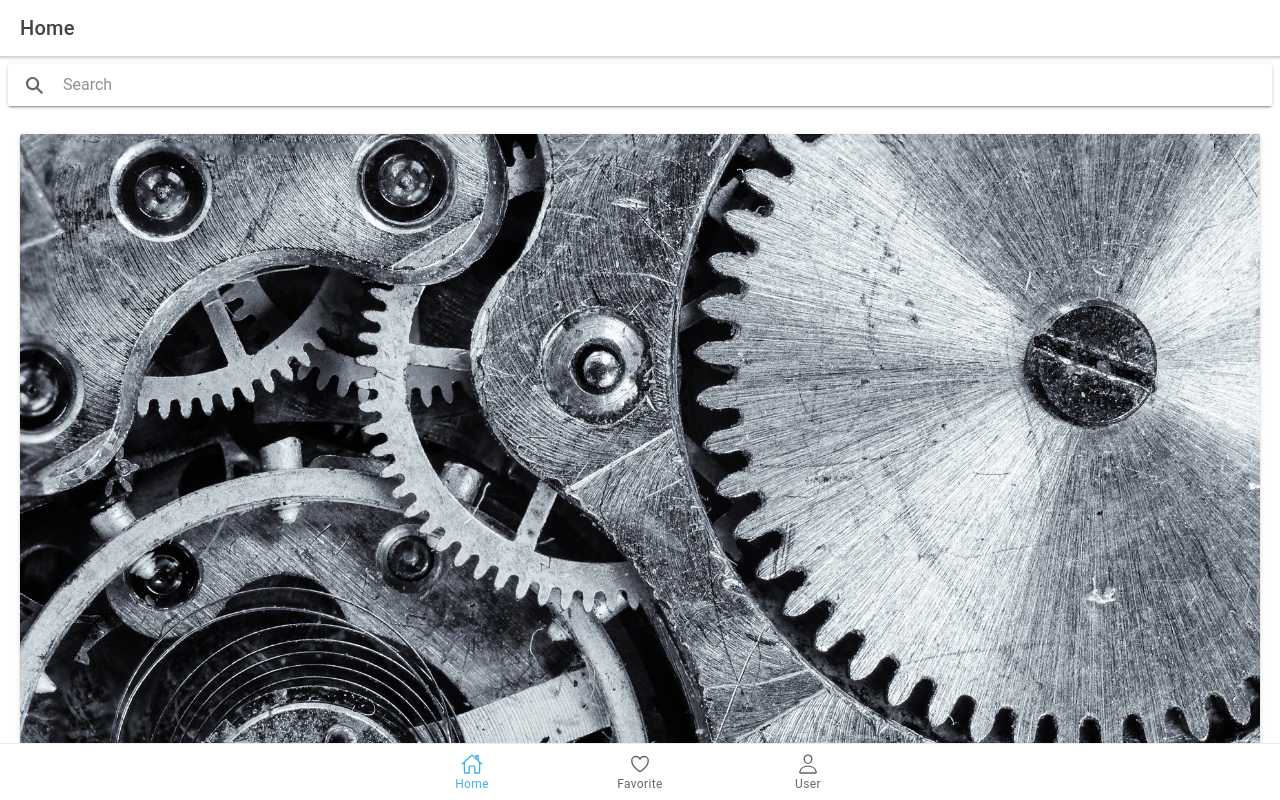
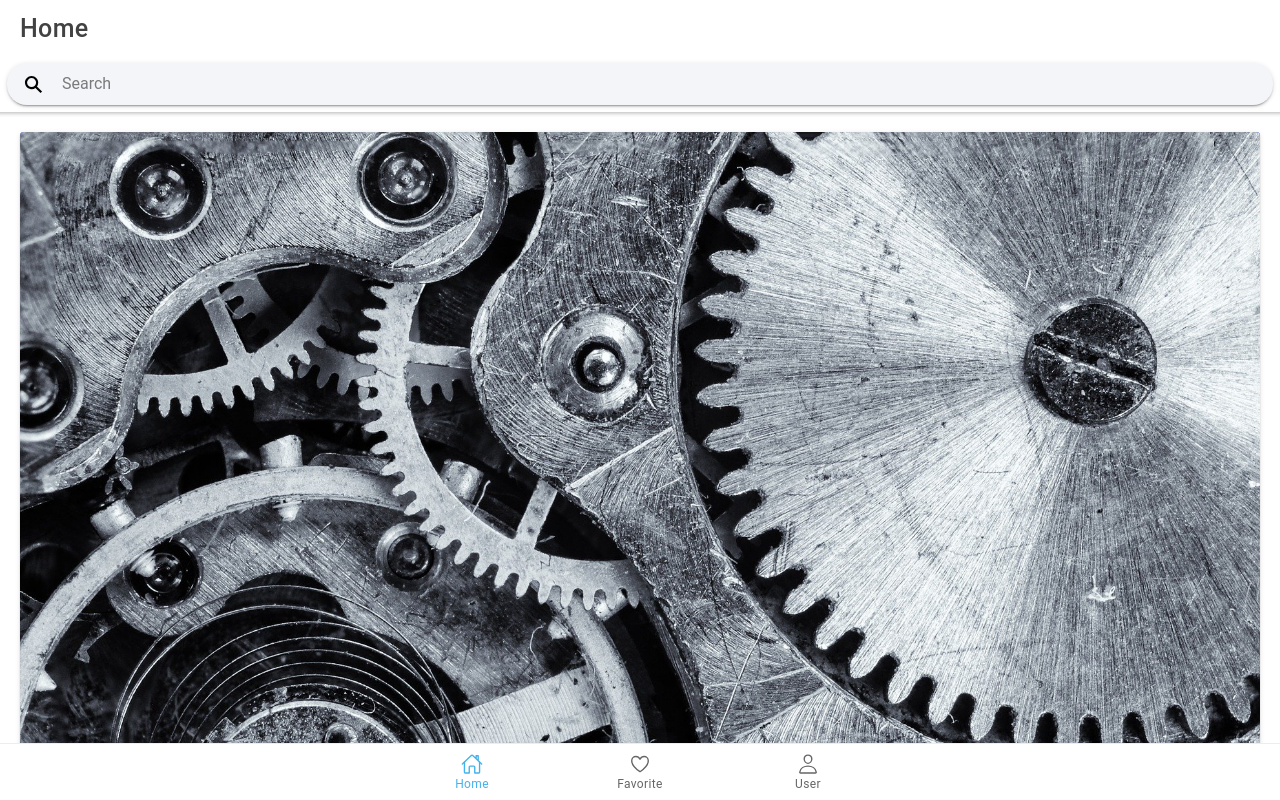
Before and after one commit to TECoding/FETEC-APP, a React (Create React App) app in the folder fetec-gda/: page /home in a window 1280 px wide. Built offline with nearby package versions, Linux system fonts and the light colour scheme.

Commit message:
Update SearchBar fixed in Header
- Deleted custom SearchBar Component, instead use IonSearchBar
- Deleted collapsible IonHeader
- Created new Global Styles file (styles.css on src/theme)

```diff
--- a/fetec-gda/src/components/SearchBar/SearchBar.tsx
+++ /dev/null
@@ -1,15 +0,0 @@
-import React from "react";
-import { IonSearchbar } from "@ionic/react";
-
-interface ContainerProps {
-    setSearchValue: Function;
-}
-
-export const SearchBar: React.FC<ContainerProps> = ({ setSearchValue }) => {
-    return (
-        <IonSearchbar
-            placeholder={"Search"}
-            onIonChange={(e) => setSearchValue(e.detail.value!)}
-        ></IonSearchbar>
-    );
-};
--- a/fetec-gda/src/pages/Favorite.tsx
+++ b/fetec-gda/src/pages/Favorite.tsx
@@ -8,16 +8,18 @@ import {
     IonNote,
     IonPage,
     IonRow,
+    IonSearchbar,
     IonTitle,
     IonToolbar,
 } from "@ionic/react";
 import { planetOutline, searchCircleOutline } from "ionicons/icons";
 
 import ElementCard from "../components/ElementCard";
-import { SearchBar } from "../components/SearchBar/SearchBar";
 import { getBrandsByName } from "../selectors/getBrandsByName";
 import brands from "../data/brands";
+
 import "./Favorite.css";
+import "../theme/styles.css";
 
 const Favorite: React.FC = () => {
     const favorites = brands.filter((brand) => brand.favorite === true);
@@ -37,16 +39,19 @@ const Favorite: React.FC = () => {
         <IonPage>
             <IonHeader>
                 <IonToolbar>
-                    <IonTitle>Favorite</IonTitle>
+                    <IonTitle className="fontSize-25">Favorite</IonTitle>
+                </IonToolbar>
+                <IonToolbar>
+                    <IonSearchbar
+                        className="rounded-20"
+                        type="text"
+                        color="light"
+                        placeholder={"Search"}
+                        onIonChange={(e) => setSearchValue(e.detail.value!)}
+                    />
                 </IonToolbar>
             </IonHeader>
             <IonContent fullscreen>
-                <IonHeader collapse="condense">
-                    <IonToolbar>
-                        <IonTitle size="large">Favorite</IonTitle>
-                    </IonToolbar>
-                </IonHeader>
-                <SearchBar setSearchValue={setSearchValue} />
                 {favsArr.length > 0 ? (
                     <IonGrid>
                         <IonRow>
--- a/fetec-gda/src/pages/Home.tsx
+++ b/fetec-gda/src/pages/Home.tsx
@@ -8,16 +8,18 @@ import {
     IonNote,
     IonPage,
     IonRow,
+    IonSearchbar,
     IonTitle,
     IonToolbar,
 } from "@ionic/react";
 import { searchCircleOutline } from "ionicons/icons";
 
 import ElementCard from "../components/ElementCard";
-import { SearchBar } from "../components/SearchBar/SearchBar";
+import { getBrandsByName } from "../selectors/getBrandsByName";
 import brands from "../data/brands";
-import { getBrandsByName } from "../selectors/getBrandsByName";
+
 import "./Home.css";
+import "../theme/styles.css";
 
 const Home: React.FC = () => {
     const [searchValue, setSearchValue] = useState("");
@@ -35,16 +37,20 @@ const Home: React.FC = () => {
         <IonPage>
             <IonHeader>
                 <IonToolbar>
-                    <IonTitle>Home</IonTitle>
+                    <IonTitle className="fontSize-25">Home</IonTitle>
+                </IonToolbar>
+                <IonToolbar>
+                    <IonSearchbar
+                        className="rounded-20"
+                        type="text"
+                        color="light"
+                        placeholder={"Search"}
+                        onIonChange={(e) => setSearchValue(e.detail.value!)}
+                    />
                 </IonToolbar>
             </IonHeader>
+
             <IonContent fullscreen>
-                <IonHeader collapse="condense">
-                    <IonToolbar>
-                        <IonTitle size="large">Home</IonTitle>
-                    </IonToolbar>
-                </IonHeader>
-                <SearchBar setSearchValue={setSearchValue} />
                 <IonGrid>
                     {brandsArr.length > 0 ? (
                         brandsArr.map((brand) => (
--- /dev/null
+++ b/fetec-gda/src/theme/styles.css
@@ -0,0 +1,7 @@
+.rounded-20 {
+    --border-radius: 20px;
+}
+
+.fontSize-25 {
+    font-size: 25px;
+}
```
Also changed, not shown: fetec-gda/src/components/GenericButton.tsx (deleted, +0 -17 lines), fetec-gda/src/components/SearchBar/SearchBar.css (deleted).
